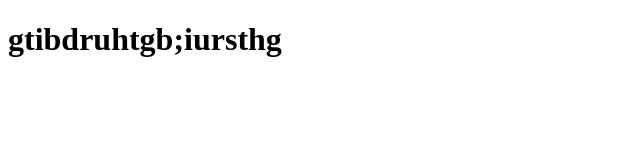
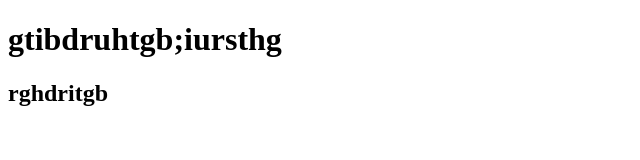
Before and after one commit to kidirbayevamirxon/project2, a plain HTML site: page index.html in a window 1280 px wide. Shown: the whole page, without its empty margins (0-640 px from the left). Drawn offline with Linux system fonts and the light colour scheme.

Commit message:
dhfbgldshfbg

```diff
--- a/index.html
+++ b/index.html
@@ -7,5 +7,6 @@
 </head>
 <body>
     <h1>gtibdruhtgb;iursthg</h1>
+    <h2>rghdritgb</h2>
 </body>
 </html>
```
